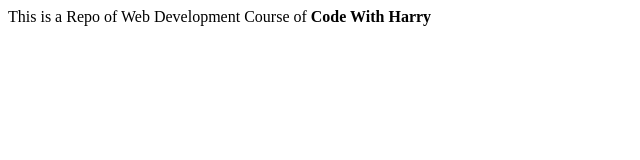
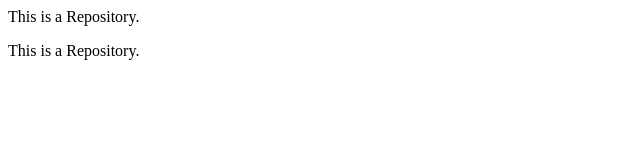
Before and after one commit to bhaumikprajapati/Web-Development, a plain HTML site: page index.html in a window 1280 px wide. Shown: the whole page, without its empty margins (0-640 px from the left). Drawn offline with Linux system fonts and the light colour scheme.

Commit message:
Added new line

```diff
--- a/index.html
+++ b/index.html
@@ -1 +1,2 @@
-<p>This is a Repo of Web Development Course of <b>Code With Harry</b></p>
+<p>This is a Repository.</p>
+<p>This is a Repository.</p>
```
